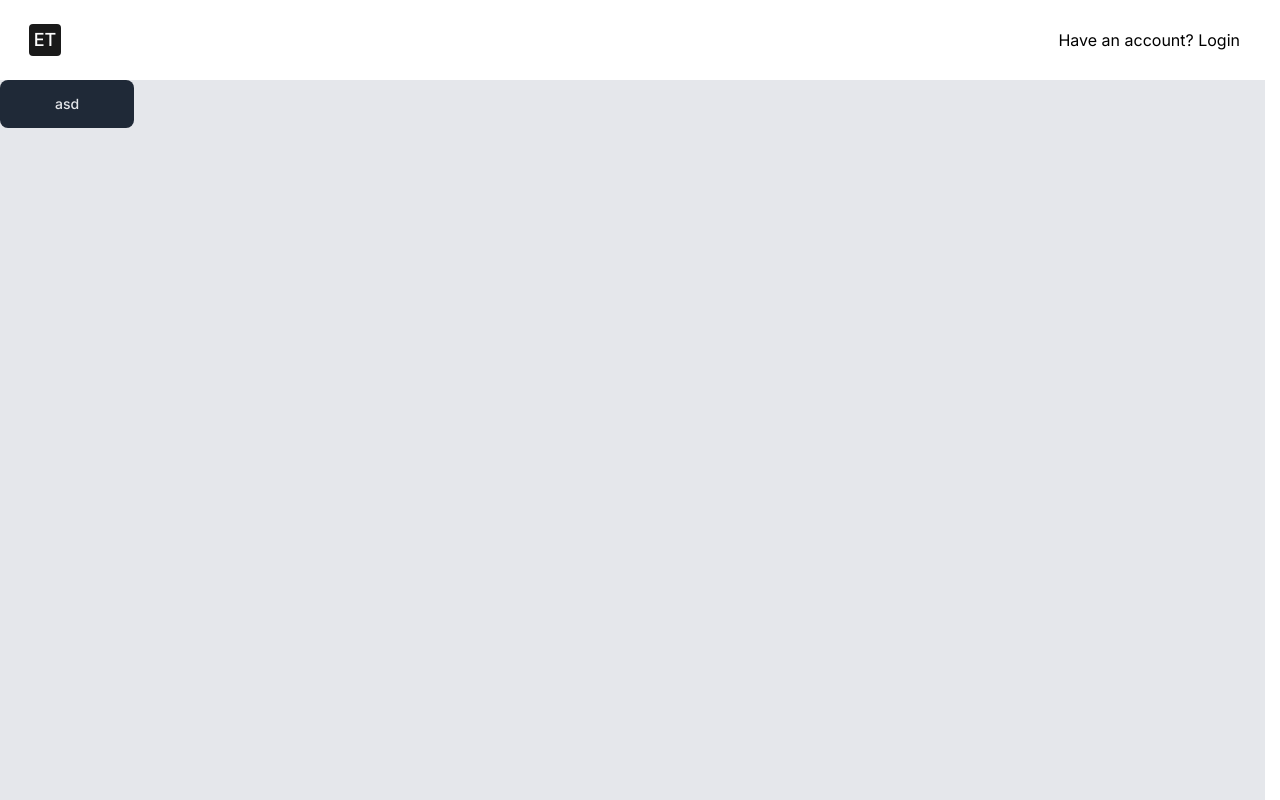
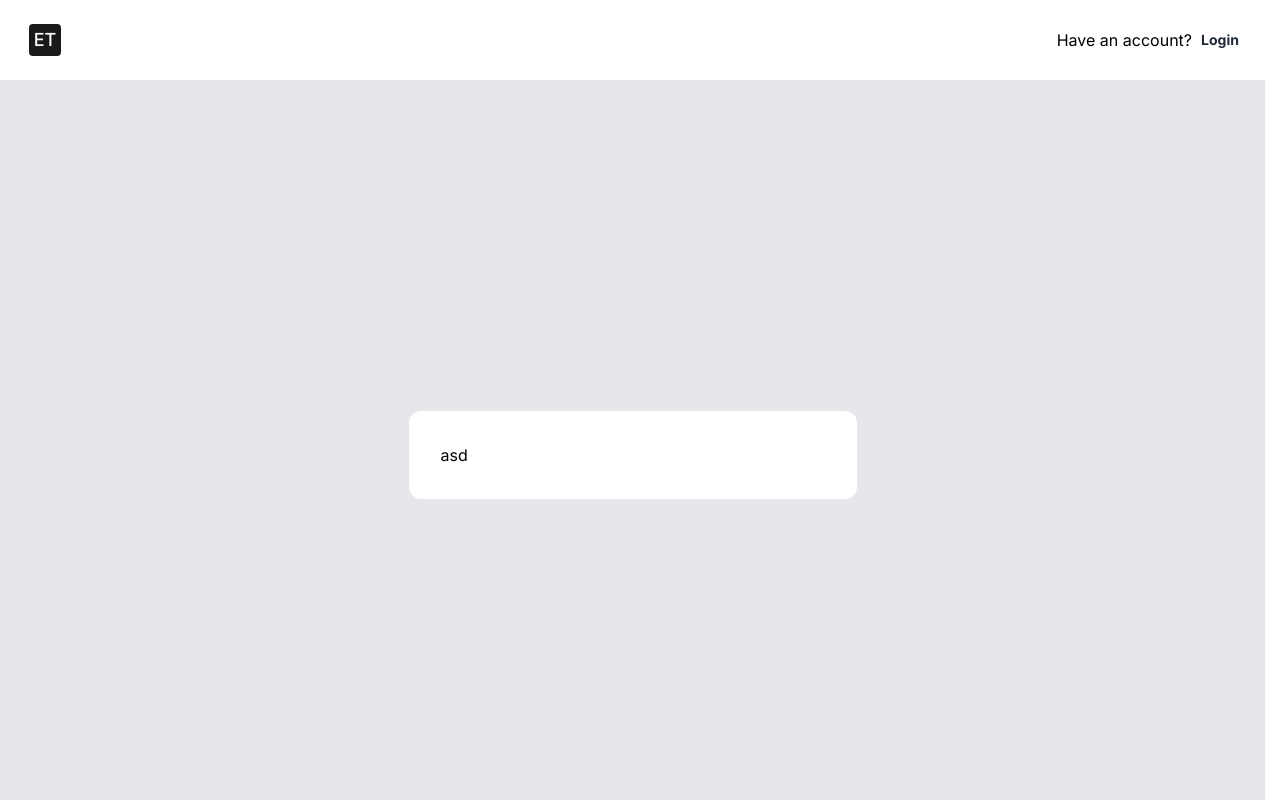
Before and after one commit to Dmytro-Doronin/EquipTrack, a Next.js app in the folder client/: page /signup in a window 1280 px wide. Built offline with nearby package versions, Linux system fonts and the light colour scheme.

Commit message:
feat: input file component

```diff
--- a/client/app/(public)/signup/page.tsx
+++ b/client/app/(public)/signup/page.tsx
@@ -1,9 +1,9 @@
-import { Button } from '@/components/ui/button/Button';
+import { SignupForm } from '@/components/forms/signupForm/signupForm';
 
 export default function SingUp() {
     return (
-        <div className="text-black">
-            <Button>asd</Button>
+        <div className="auth-page">
+            <SignupForm />
         </div>
     );
 }
--- a/client/app/globals.css
+++ b/client/app/globals.css
@@ -1,4 +1,6 @@
 @import 'tailwindcss';
+@import '../styles/auth.css';
+
 @import '../styles/colors.css';
 @import '../styles/base.css';
 @import '../styles/components.css';
--- /dev/null
+++ b/client/components/forms/signupForm/signupForm.tsx
@@ -0,0 +1,5 @@
+'use client';
+
+export const SignupForm = () => {
+    return <form className="auth-form">asd</form>;
+};
--- a/client/components/header/Header.tsx
+++ b/client/components/header/Header.tsx
@@ -1,13 +1,19 @@
 'use client';
 
 import { Logo } from '@/components/logo/Logo';
+import { Button } from '@/components/ui/button/Button';
 
 export const Header = () => {
     return (
         <header className="h-20 bg-white">
             <div className="h-full w-full flex items-center justify-between container-centered">
                 <Logo />
-                <div>Have an account? Login</div>
+                <div className="flex items-center gap-2">
+                    <span>Have an account?</span>
+                    <Button className="text-main font-bold" variant="link">
+                        Login
+                    </Button>
+                </div>
             </div>
         </header>
     );
--- /dev/null
+++ b/client/components/inputFile/inputFile.tsx
@@ -0,0 +1,47 @@
+'use client';
+
+import { ChangeEvent, ReactElement, useRef, useState } from 'react';
+
+type InputFileType = {
+    callback?: (data: File) => void;
+    children: ReactElement;
+};
+
+export const InputFile = ({ callback, children }: InputFileType) => {
+    const inputRef = useRef<HTMLInputElement>(null);
+    const [fileError, setFileError] = useState<string | null>(null);
+    const selectFileHandler = () => {
+        inputRef.current?.click();
+    };
+
+    // file validation
+    const isValidFile = (file: File) => {
+        const allowedTypes = ['image/jpeg', 'image/png'];
+        const maxSize = 1024 * 1024; // 1 MB
+
+        return allowedTypes.includes(file.type) && file.size <= maxSize;
+    };
+
+    const uploadHandler = async (e: ChangeEvent<HTMLInputElement>) => {
+        const file = e.target.files![0];
+
+        if (file && isValidFile(file)) {
+            callback?.(file);
+        } else {
+            setFileError('Chose valid picture');
+        }
+    };
+
+    return (
+        <div onClick={selectFileHandler}>
+            {children}
+            <input
+                style={{ display: 'none' }}
+                ref={inputRef}
+                type="file"
+                onChange={uploadHandler}
+            />
+            <span>{fileError}</span>
+        </div>
+    );
+};
--- /dev/null
+++ b/client/styles/auth.css
@@ -0,0 +1,9 @@
+@layer components {
+    .auth-page {
+        @apply w-full h-[calc(100vh-80px)] flex items-center justify-center px-4;
+    }
+
+    .auth-form {
+        @apply w-full max-w-[448px] p-[32px] bg-white mt-[30px] rounded-[12px] relative;
+    }
+}
```
